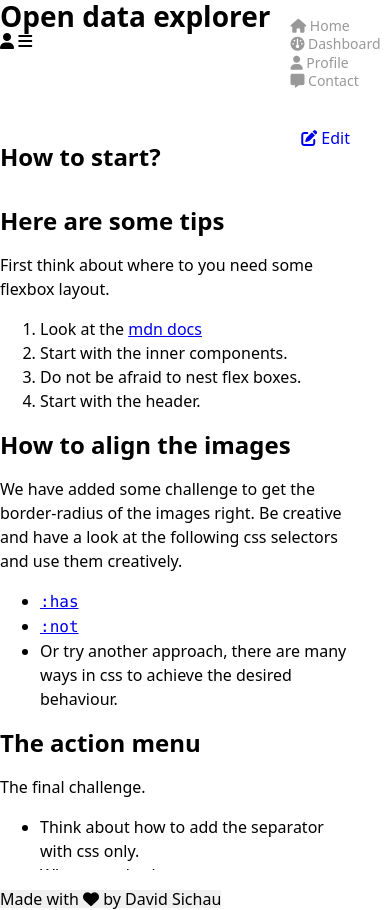
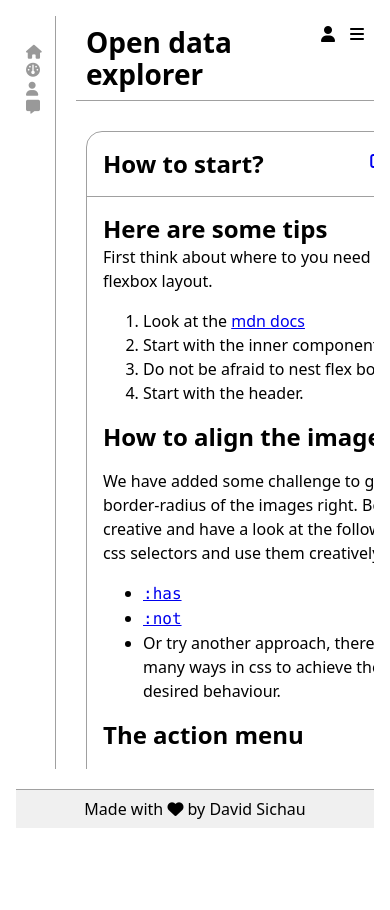
Before and after one commit to spherinder/web-engineering, a website built with Vite: page task_1_html_css-master/src/index.html in a window 390 px wide. After the commit the page ends 844 px from the top, so only its background shows below. Built offline with nearby package versions, Linux system fonts and the light colour scheme.

Commit message:
assignment 1.2

```diff
--- a/task_1_html_css-master/src/index.html
+++ b/task_1_html_css-master/src/index.html
@@ -5,6 +5,7 @@
     <meta content="IE=edge" http-equiv="X-UA-Compatible" />
     <meta content="width=device-width, initial-scale=1.0" name="viewport" />
     <title>Document</title>
+    <link href="default.css" rel="stylesheet" />
     <link href="layout.css" rel="stylesheet" />
     <link href="card.css" rel="stylesheet" />
 
--- a/task_1_html_css-master/src/layout.css
+++ b/task_1_html_css-master/src/layout.css
@@ -4,10 +4,16 @@
 body {
   overflow: hidden;
   color: black;
+  display: grid;
+  grid-template-areas: "section header" "section main" "footer footer";
+  grid-template-columns: 120px auto;
+  padding: 0;
 }
 
 body > section {
   border-right: 1px solid var(--border-color);
+  grid-area: section;
+  padding: 10px;
 
   & ul {
     list-style-type: none;
@@ -26,6 +32,10 @@ body > section {
 
 body > header {
   border-bottom: 1px solid var(--border-color);
+  display: flex;
+  grid-area: header;
+  padding: 10px;
+  gap: 15px;
 
   & h1 {
     font-size: 1.75rem;
@@ -36,11 +46,29 @@ body > header {
 
 body > main {
   grid-area: main;
-  height: calc(100vh - 100px);
+  /* height: calc(100vh - 100px); */
   overflow-y: scroll;
+  grid-area: main;
+  padding: 10px;
 }
 
 body > footer {
   border-top: 1px solid var(--border-color);
   background-color: #f0f0f0;
+  grid-area: footer;
+  flex-direction: column;
+  text-align: center;
+  padding: 10px;
 }
+
+@media (max-width: 768px) {
+  body {
+    grid-template-columns: 40px auto;
+  }
+  section ul li {
+    justify-content: center;
+    & span {
+      display: none
+    }
+  }
+}
```
